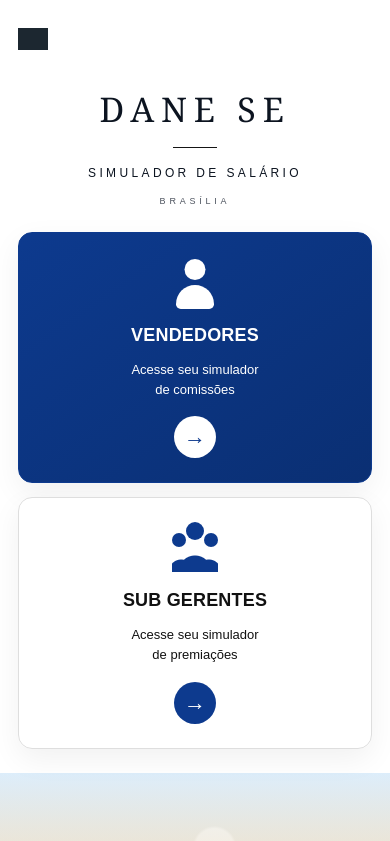
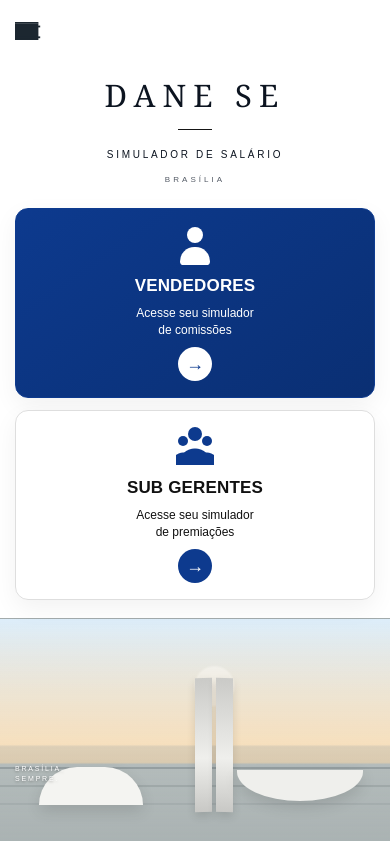
Before and after one commit to Eduarbd4/Simulador-de-salario-dane-se, a Next.js app: page / in a window 390 px wide. Shown: the top 841 px of the page. Built offline with nearby package versions, Linux system fonts and the light colour scheme.

Commit message:
Add files via upload

```diff
--- a/app/athos-responsive.css
+++ b/app/athos-responsive.css
@@ -466,63 +466,227 @@ body{font-family:Arial,Helvetica,sans-serif!important}
 }
 .hq-star::after{transform:translate(-50%,-50%) rotate(-45deg)}
 
-/* Mobile: same composition, rebuilt natively */
+/* Mobile: composição refinada baseada na referência aprovada */
 @media(max-width:700px){
-  .hq-entry{padding:0;background:#fff}
+  .hq-entry{
+    min-height:100svh;
+    padding:0;
+    background:#f8f7f4;
+    display:block;
+  }
+
   .hq-shell{
     width:100%;
     min-height:100svh;
-    grid-template-columns:1fr;
+    display:block;
     border-radius:0;
     box-shadow:none;
+    background:#fff;
+    overflow:hidden;
   }
+
   .hq-pattern{display:none}
+
   .hq-main{
     min-height:100svh;
-    padding:28px 18px 88px;
+    padding:22px 18px 0;
     background:#fff;
+    display:flex;
+    flex-direction:column;
+    align-items:center;
+    overflow:hidden;
   }
-  .hq-topline{margin-bottom:14px}
+
+  .hq-topline{
+    width:100%;
+    margin:0;
+    min-height:28px;
+    align-items:flex-start;
+  }
+
+  .hq-menu{
+    width:26px;
+    height:20px;
+    transform:scale(.9);
+    transform-origin:left top;
+  }
+
   .hq-tagline{display:none}
-  .hq-brand{margin-top:22px;font-size:34px}
-  .hq-rule{margin:15px 0 18px}
-  .hq-title{font-size:12px;letter-spacing:.28em}
-  .hq-city{font-size:9px;margin-top:16px}
+
+  .hq-brand{
+    margin-top:30px;
+    font-family:Georgia,"Times New Roman",serif;
+    font-size:34px;
+    line-height:1;
+    letter-spacing:.23em;
+    text-align:center;
+  }
+
+  .hq-rule{
+    width:34px;
+    margin:18px 0 18px;
+  }
+
+  .hq-title{
+    font-size:11px;
+    line-height:1.3;
+    letter-spacing:.30em;
+    text-align:center;
+    white-space:nowrap;
+  }
+
+  .hq-city{
+    margin-top:14px;
+    font-size:8px;
+    letter-spacing:.38em;
+    color:#545b66;
+  }
+
   .hq-role-grid{
     width:100%;
+    margin-top:24px;
+    display:grid;
     grid-template-columns:1fr;
-    gap:14px;
-    margin-top:26px;
+    gap:12px;
   }
+
   .hq-role{
-    min-height:185px;
-    border-radius:14px;
+    min-height:158px;
+    border-radius:13px;
+    padding:18px 20px;
+    gap:9px;
+    box-shadow:0 8px 24px rgba(0,0,0,.055);
   }
-  .hq-role strong{font-size:18px}
-  .hq-role span{font-size:13px}
+
+  .hq-role-icon{
+    width:42px;
+    height:42px;
+  }
+
+  .hq-person-icon::before{
+    width:16px;
+    height:16px;
+  }
+
+  .hq-person-icon::after{
+    width:30px;
+    height:18px;
+  }
+
+  .hq-group-icon::before{
+    width:14px;
+    height:14px;
+    left:14px;
+    box-shadow:-12px 7px 0 -2px #0d3a8e,12px 7px 0 -2px #0d3a8e;
+  }
+
+  .hq-group-icon::after{
+    width:38px;
+    height:20px;
+    left:2px;
+  }
+
+  .hq-role strong{
+    font-size:17px;
+    letter-spacing:.01em;
+  }
+
+  .hq-role span{
+    font-size:12px;
+    line-height:1.38;
+  }
+
+  .hq-role i{
+    width:34px;
+    height:34px;
+    font-size:18px;
+    margin-top:0;
+  }
+
   .hq-photo{
     position:relative;
+    left:auto;
+    right:auto;
+    bottom:auto;
     width:calc(100% + 36px);
-    left:auto;right:auto;bottom:auto;
-    margin:24px -18px -88px;
-    height:250px;
+    height:245px;
     flex:none;
+    margin:18px -18px 0;
+    border-top:1px solid rgba(0,0,0,.04);
   }
-  .hq-dome-left{left:10%;width:112px;height:42px;bottom:16%}
-  .hq-towers{left:48%;width:58px;height:150px;bottom:14%}
-  .hq-towers::before,.hq-towers::after{width:18px;height:142px}
-  .hq-bowl{right:7%;width:135px;height:48px;bottom:15%}
-  .hq-photo-caption{left:16px;bottom:74px;font-size:8px}
+
+  .hq-photo::before{
+    top:66%;
+    opacity:.8;
+  }
+
+  .hq-dome-left{
+    left:10%;
+    width:104px;
+    height:38px;
+    bottom:17%;
+  }
+
+  .hq-towers{
+    left:48%;
+    width:54px;
+    height:140px;
+    bottom:14%;
+  }
+
+  .hq-towers::before,
+  .hq-towers::after{
+    width:17px;
+    height:134px;
+  }
+
+  .hq-bowl{
+    right:7%;
+    width:126px;
+    height:43px;
+    bottom:16%;
+  }
+
+  .hq-photo-caption{
+    left:15px;
+    bottom:58px;
+    font-size:7px;
+    line-height:1.55;
+    letter-spacing:.26em;
+  }
+
   .hq-main::after{
     content:"";
-    position:absolute;
-    left:0;right:0;bottom:0;
-    height:60px;
+    position:relative;
+    display:block;
+    width:calc(100% + 36px);
+    height:56px;
+    flex:none;
+    margin:0 -18px;
     background-color:#173b9b;
     background-image:
-      radial-gradient(ellipse at 50% -10%,white 0 20%,transparent 21%),
+      radial-gradient(ellipse at 50% -12%,white 0 20%,transparent 21%),
       linear-gradient(45deg,transparent 43%,#02050a 44% 56%,transparent 57%),
       linear-gradient(-45deg,transparent 43%,#02050a 44% 56%,transparent 57%);
-    background-size:60px 60px;
+    background-size:56px 56px;
+    background-position:0 0,28px 0,28px 0;
   }
 }
+
+@media(max-width:390px){
+  .hq-main{padding-left:15px;padding-right:15px}
+  .hq-brand{font-size:31px}
+  .hq-title{font-size:10px;letter-spacing:.27em}
+  .hq-role{min-height:150px;padding:16px}
+  .hq-photo{
+    width:calc(100% + 30px);
+    margin-left:-15px;
+    margin-right:-15px;
+    height:225px;
+  }
+  .hq-main::after{
+    width:calc(100% + 30px);
+    margin-left:-15px;
+    margin-right:-15px;
+  }
+}
```
